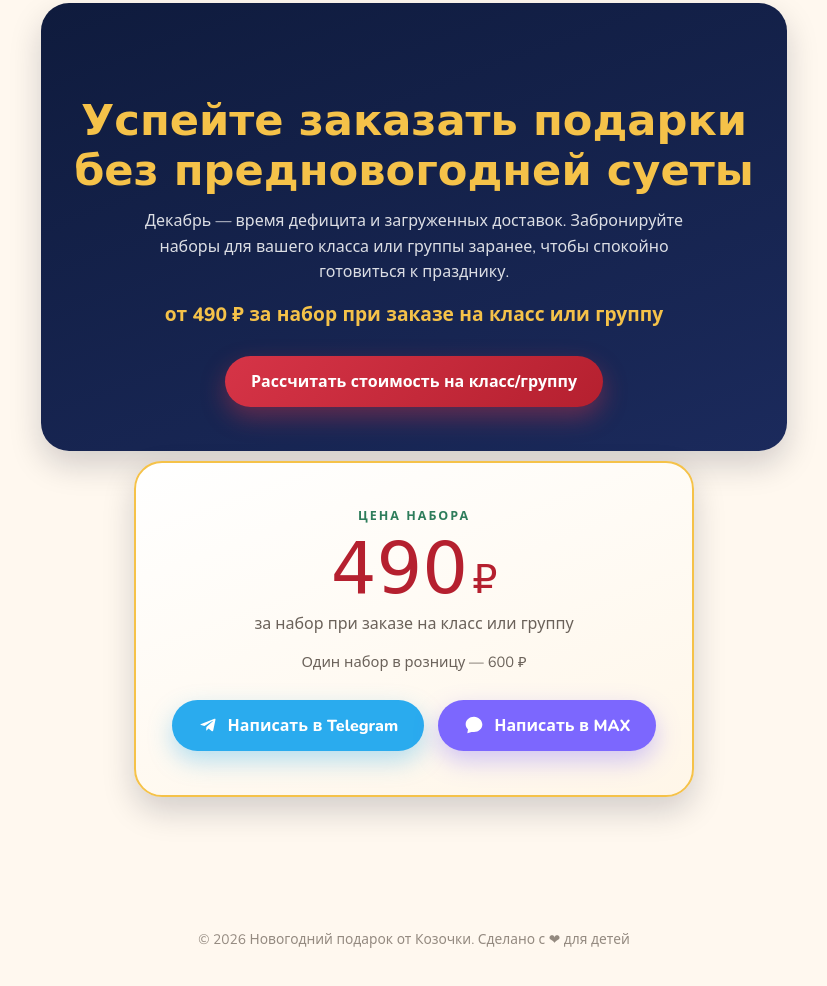
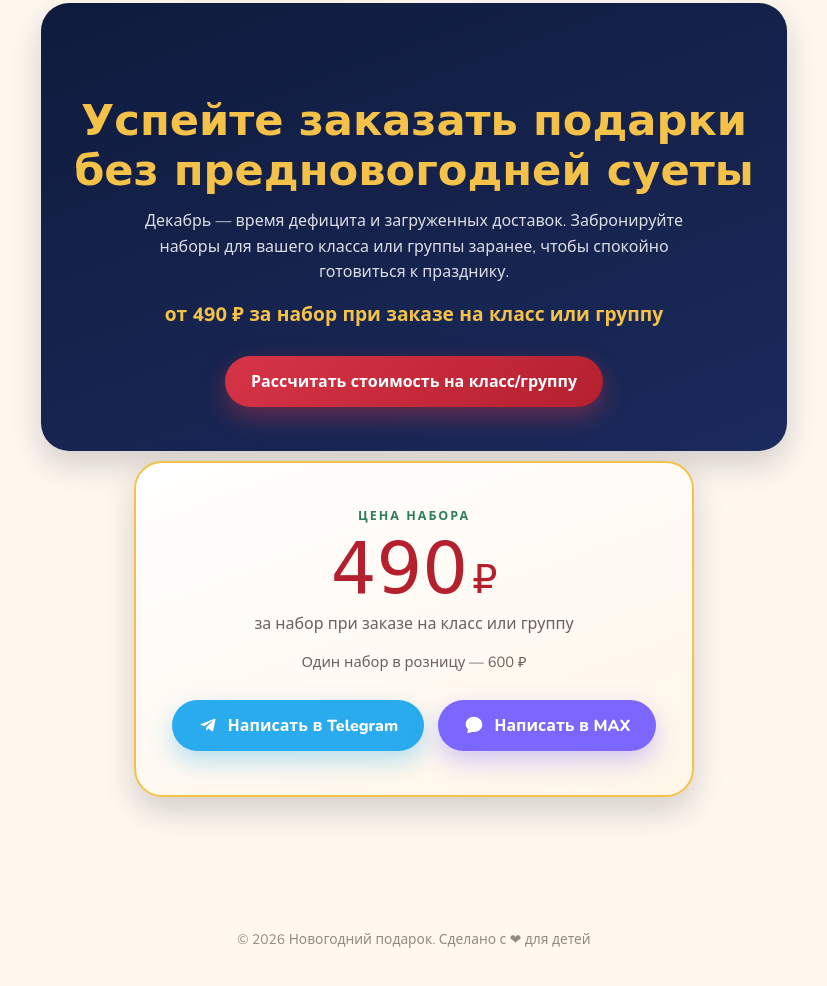
Before and after one commit to nekromant322/new-year-gift-promo, a plain HTML site: page index.html in a window 1280 px wide. Shown: the part 2912-3898 px from the top of the page, without its empty margins (226-1053 px from the left). Drawn offline with nearby package versions, Linux system fonts and the light colour scheme; a web font is replaced by a local one.

Commit message:
Remove brand name from footer text
Co-Authored-By: Claude Sonnet 5 <noreply@anthropic.com>

```diff
--- a/index.html
+++ b/index.html
@@ -161,7 +161,7 @@
   </main>
 
   <footer class="footer">
-    <p>© <span id="year"></span> Новогодний подарок от Козочки. Сделано с ❤ для детей</p>
+    <p>© <span id="year"></span> Новогодний подарок. Сделано с ❤ для детей</p>
   </footer>
 
   <script src="config.js"></script>
```
